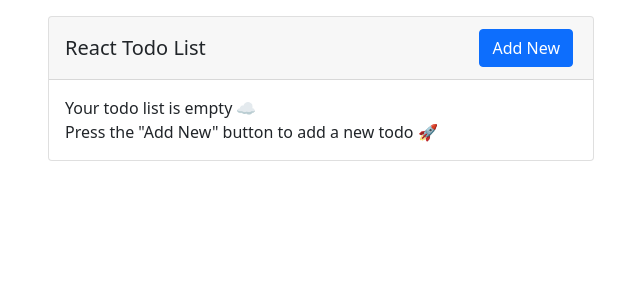
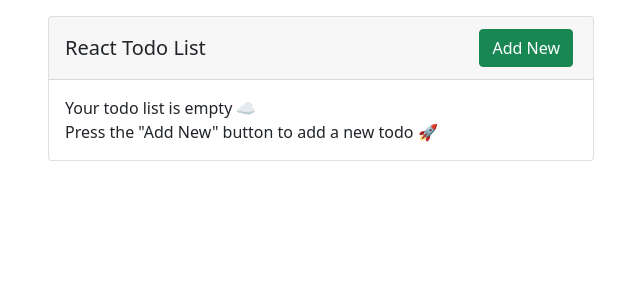
Before and after one commit to necdetuygur/react-todo-list, a React (Create React App) app: page / in a window 1280 px wide. Shown: the top 300 px of the page, without its empty margins (319-959 px from the left). Built offline with nearby package versions, Linux system fonts and the light colour scheme.

Commit message:
add button color

```diff
--- a/src/App.jsx
+++ b/src/App.jsx
@@ -30,7 +30,7 @@ class App extends Component {
             <div className="container mt-3">
                 <div className="row justify-content-md-center">
                     <div className="col-lg-6 col-md-8 col-sm-12">
-                        <Card title="React Todo List" button={<Button type="primary" onClick={() => { Todo.Add(window.prompt("Todo Title", "")); this.refreshTodos(); }} text="Add New" />}>
+                        <Card title="React Todo List" button={<Button type="success" onClick={() => { Todo.Add(window.prompt("Todo Title", "")); this.refreshTodos(); }} text="Add New" />}>
                             <div className="list-group list-group-flush">
                                 {(this.state.todos.length < 1) ? (
                                     <div>
```
